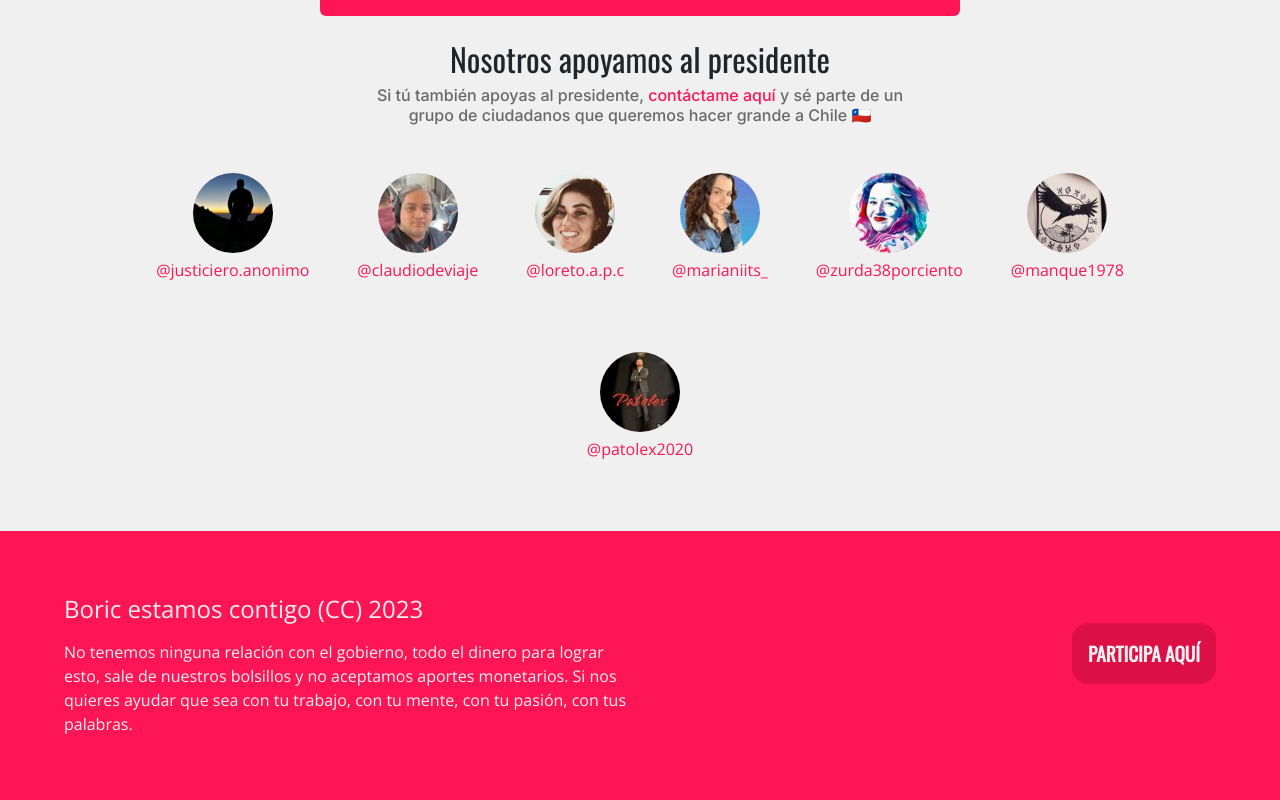
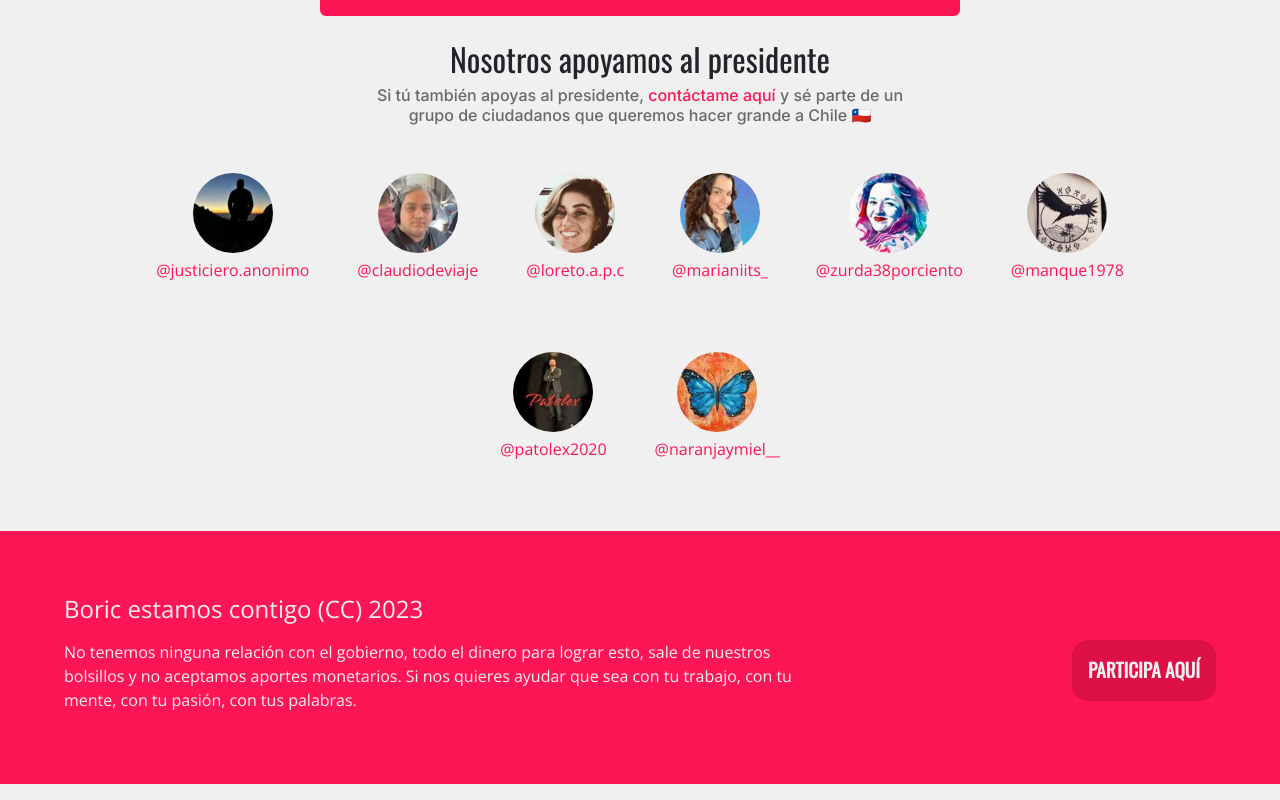
Before and after one commit to docentedev/boricestamoscontigo, a Next.js app: page / in a window 1280 px wide. Shown: the part 1082-1882 px from the top of the page. Built offline with nearby package versions, Linux system fonts and the light colour scheme.

Commit message:
feature: v1.0.10 fix button

```diff
--- a/src/app/Footer.module.css
+++ b/src/app/Footer.module.css
@@ -14,6 +14,7 @@
     text-transform: uppercase;
     font-weight: 700;
     transition: all ease 0.25s;
+    display: inline-block;
 }
 
 .footer a:hover {
--- a/src/app/Footer.tsx
+++ b/src/app/Footer.tsx
@@ -22,10 +22,10 @@ const Footer = () => {
                     </div>
                 </div>
                 <div className="row">
-                    <div className="col">
+                    <div className="col-12 col-md-8 mb-2">
                         No tenemos ninguna relación con el gobierno, todo el dinero para lograr esto, sale de nuestros bolsillos y no aceptamos aportes monetarios. Si nos quieres ayudar que sea con tu trabajo, con tu mente, con tu pasión, con tus palabras.
                     </div>
-                    <div className="col text-end">
+                    <div className="col-12 col-md-4 text-end">
                         <Link className={oswald.className} target="_blank" href="https://www.tiktok.com/@claudiodeviaje">
                             Participa aquí
                         </Link>
--- a/src/app/page.tsx
+++ b/src/app/page.tsx
@@ -14,6 +14,7 @@ import tiktok_AtMarianiits_ from './users/tiktok_@marianiits_.jpeg';
 import tiktok_AtZurda38porciento from './users/tiktok_@zurda38porciento.jpeg';
 import tiktok_AtManque1978 from './users/tiktok_@manque1978.jpeg';
 import tiktok_AtPatolex2020 from './users/tiktok_@patolex2020.jpeg';
+import tiktok_AtNaranjaymiel__ from './users/tiktok_@naranjaymiel__.jpeg';
 
 import Footer from './Footer';
 
@@ -61,6 +62,10 @@ const usersWhoSupport: SupportingUser[] = [{
   username: '@patolex2020',
   image: tiktok_AtPatolex2020,
   link: 'https://www.tiktok.com/@patolex2020/video/7284750291306597637?lang=es',
+}, {
+  username: '@naranjaymiel__',
+  image: tiktok_AtNaranjaymiel__,
+  link: 'https://www.tiktok.com/@naranjaymiel__/video/7284718741345029382?lang=es',
 }];
 
 export default function Home() {
```
Also changed, not shown: src/app/users/tiktok_@naranjaymiel__.jpeg (added).
